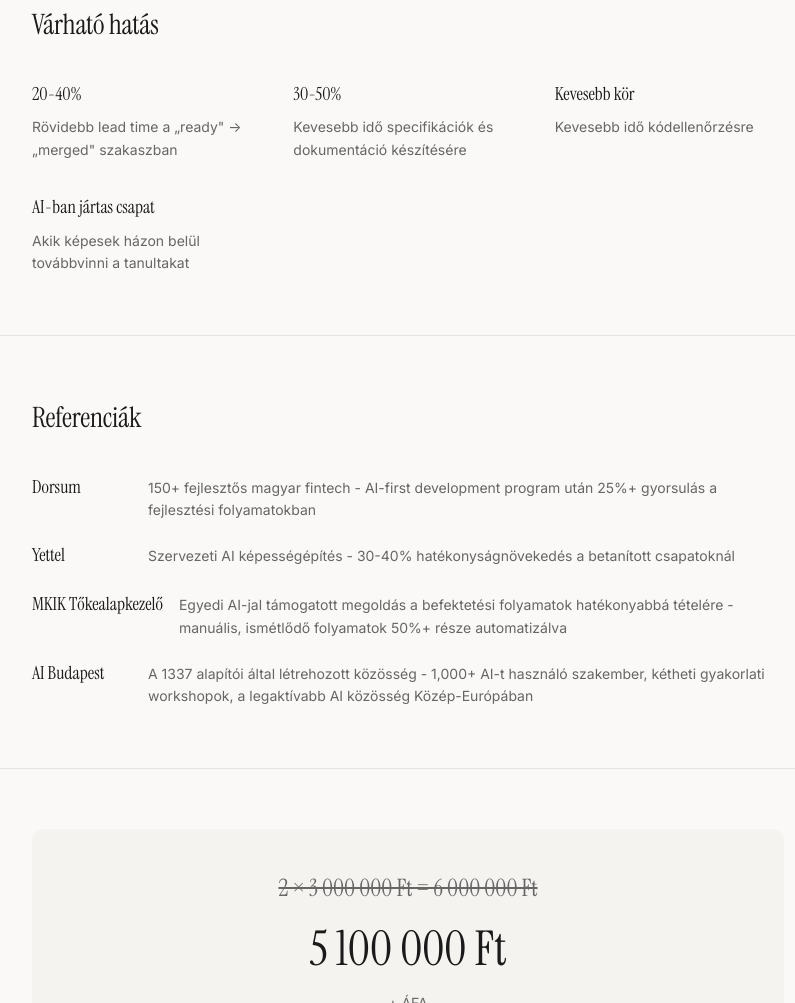
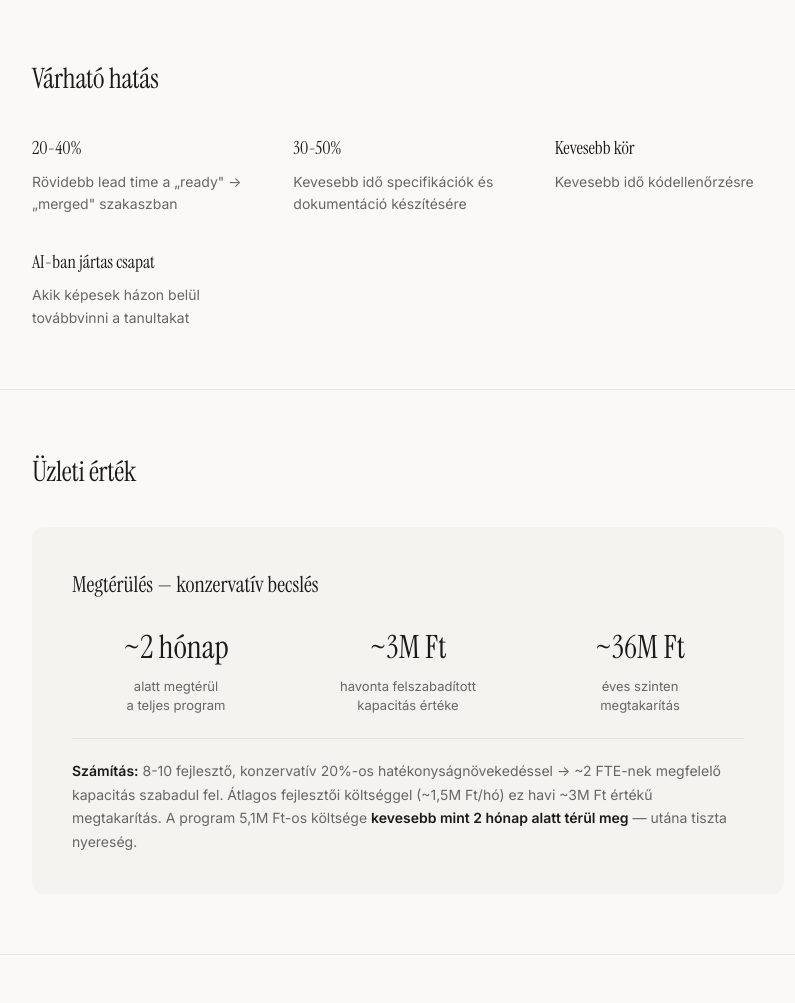
Before and after one commit to pereczja/biggeorge-2workshop, a plain HTML site: page index.html in a window 1280 px wide. Shown: the part 2641-3644 px from the top of the page, without its empty margins (232-1027 px from the left). Drawn offline with Linux system fonts and the light colour scheme.

Commit message:
ROI szekció, BigGeorge-specifikus hook hozzáadása
- Üzleti érték szekció: ~2 hónap megtérülés, ~36M Ft/év megtakarítás
- Fordulópont szekció BigGeorge-ra szabva (saját termék = közvetlen üzleti előny)

Co-Authored-By: Craft Agent <agents-noreply@craft.do>

```diff
--- a/index.html
+++ b/index.html
@@ -494,6 +494,57 @@
             height: auto;
         }
 
+        /* ROI */
+        .roi-box {
+            background: var(--bg-alt);
+            border-radius: 12px;
+            padding: 40px;
+            margin-top: 32px;
+        }
+
+        .roi-box h3 {
+            font-family: 'Instrument Serif', Georgia, serif;
+            font-size: 22px;
+            font-weight: 400;
+            margin-bottom: 20px;
+        }
+
+        .roi-grid {
+            display: grid;
+            grid-template-columns: repeat(3, 1fr);
+            gap: 24px;
+            margin-bottom: 24px;
+        }
+
+        .roi-item {
+            text-align: center;
+        }
+
+        .roi-number {
+            font-family: 'Instrument Serif', Georgia, serif;
+            font-size: 32px;
+            font-weight: 400;
+            margin-bottom: 4px;
+        }
+
+        .roi-label {
+            font-size: 13px;
+            color: var(--text-muted);
+            line-height: 1.4;
+        }
+
+        .roi-note {
+            font-size: 14px;
+            color: var(--text-muted);
+            line-height: 1.7;
+            border-top: 1px solid var(--border);
+            padding-top: 20px;
+        }
+
+        .roi-note strong {
+            color: var(--text);
+        }
+
         /* Responsive */
         @media (max-width: 600px) {
             .hero {
@@ -518,6 +569,11 @@
 
             .cta-secondary {
                 margin-left: 0;
+            }
+
+            .roi-grid {
+                grid-template-columns: 1fr;
+                gap: 16px;
             }
         }
     </style>
@@ -554,7 +610,7 @@
 
                     <p class="highlight">Ez nem a fejlesztői csapat lecserélése. Ez a kapacitásuk megsokszorozása. Ugyanazok az emberek, 20-50% több eredmény.</p>
 
-                    <p>A kérdés nem az, hogy ez megtörténik-e. A kérdés az, hogy <strong>egy cég mikor lép</strong>.</p>
+                    <p>A BigGeorge saját terméket épít — a fejlesztési sebesség itt közvetlenül üzleti előny. Aki gyorsabban szállít, az gyorsabban iterál a piacon. <strong>A kérdés nem az, hogy ez megtörténik-e. A kérdés az, hogy mikor léptek.</strong></p>
                 </div>
             </div>
         </section>
@@ -665,6 +721,34 @@
 
         <section>
             <div class="container">
+                <h2>Üzleti érték</h2>
+                <div class="roi-box">
+                    <h3>Megtérülés — konzervatív becslés</h3>
+                    <div class="roi-grid">
+                        <div class="roi-item">
+                            <div class="roi-number">~2 hónap</div>
+                            <div class="roi-label">alatt megtérül<br>a teljes program</div>
+                        </div>
+                        <div class="roi-item">
+                            <div class="roi-number">~3M Ft</div>
+                            <div class="roi-label">havonta felszabadított<br>kapacitás értéke</div>
+                        </div>
+                        <div class="roi-item">
+                            <div class="roi-number">~36M Ft</div>
+                            <div class="roi-label">éves szinten<br>megtakarítás</div>
+                        </div>
+                    </div>
+                    <p class="roi-note">
+                        <strong>Számítás:</strong> 8-10 fejlesztő, konzervatív 20%-os hatékonyságnövekedéssel &rarr; ~2 FTE-nek megfelelő kapacitás szabadul fel.
+                        Átlagos fejlesztői költséggel (~1,5M Ft/hó) ez havi ~3M Ft értékű megtakarítás.
+                        A program 5,1M Ft-os költsége <strong>kevesebb mint 2 hónap alatt térül meg</strong> — utána tiszta nyereség.
+                    </p>
+                </div>
+            </div>
+        </section>
+
+        <section>
+            <div class="container">
                 <h2>Referenciák</h2>
                 <div class="references">
                     <div class="reference-item">
```
